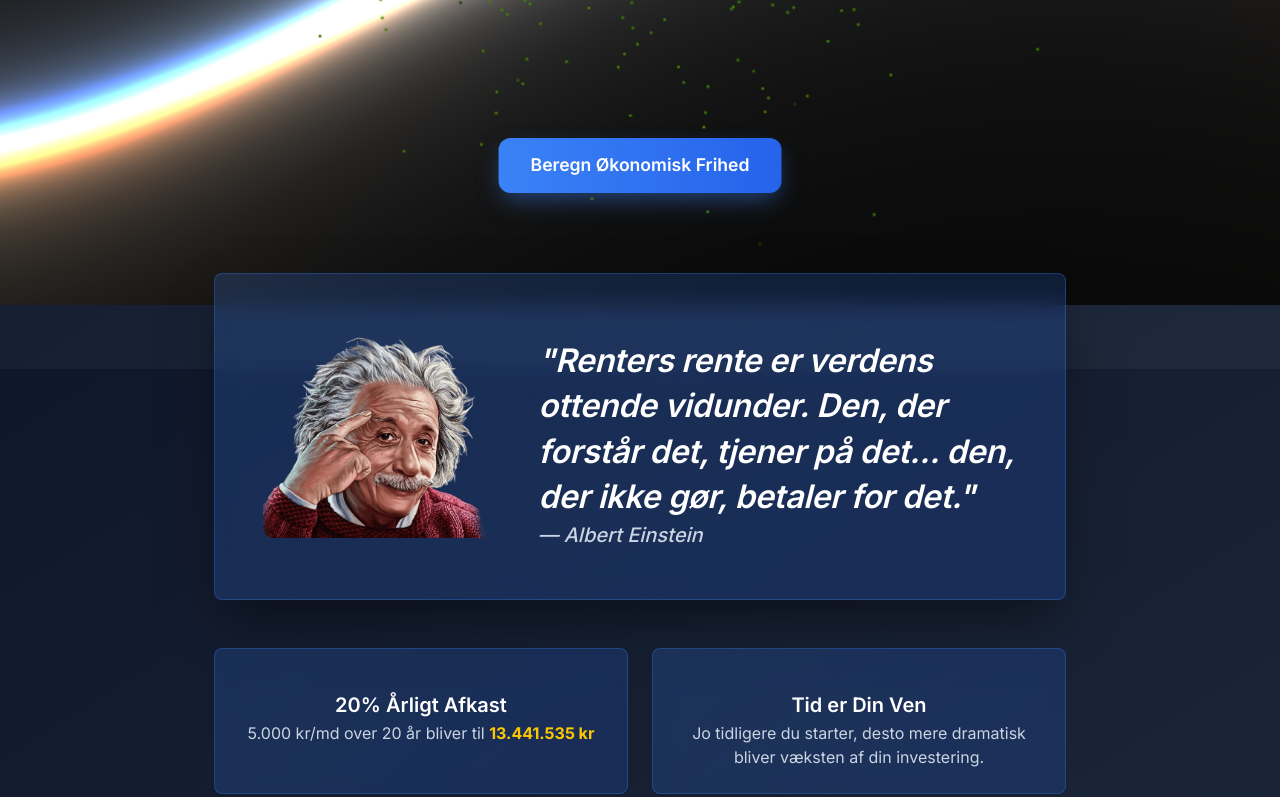
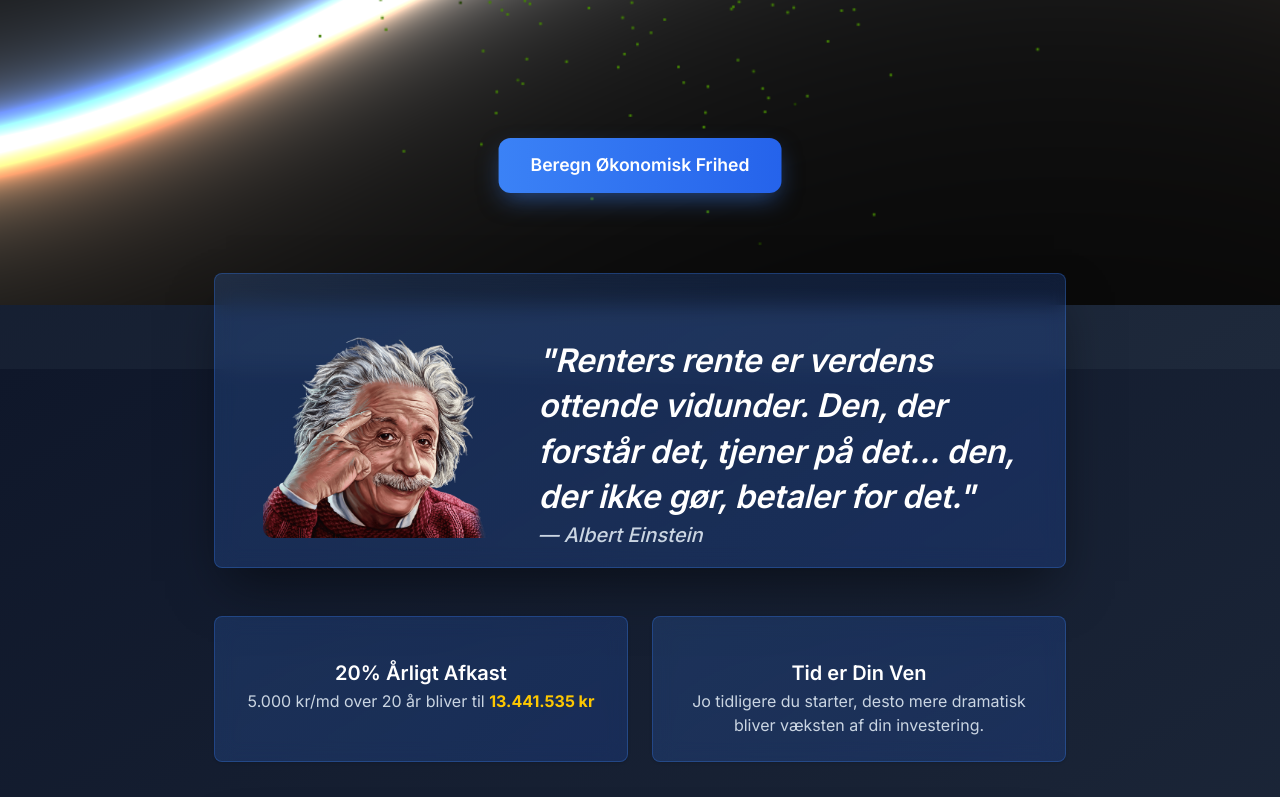
Before and after one commit to Sesamsesam/compound-interest-calculator, a Next.js app: page / in a window 1280 px wide. Shown: the part 431-1228 px from the top of the page. Built offline with nearby package versions, Linux system fonts and the light colour scheme; some icons are missing.

Commit message:
fix: reduce Einstein quote card bottom padding
- Changed padding from p-8 sm:p-12 to pt-8 sm:pt-12 px-8 sm:px-12 pb-4
- Significantly reduced bottom padding from 48px to 16px
- Makes card slimmer by minimizing blank space below content
- Maintains proper top and side spacing

```diff
--- a/src/app/page.tsx
+++ b/src/app/page.tsx
@@ -72,7 +72,7 @@ export default function Home() {
         <Container maxWidth="md">
           <Paper
             elevation={24}
-            className="p-8 sm:p-12 backdrop-blur-md rounded-xl mb-12"
+            className="pt-8 sm:pt-12 px-8 sm:px-12 pb-4 backdrop-blur-md rounded-xl mb-12"
             sx={{
               background: 'linear-gradient(135deg, rgba(59, 130, 246, 0.2), rgba(37, 99, 235, 0.2))',
               backdropFilter: 'blur(10px)',
```
